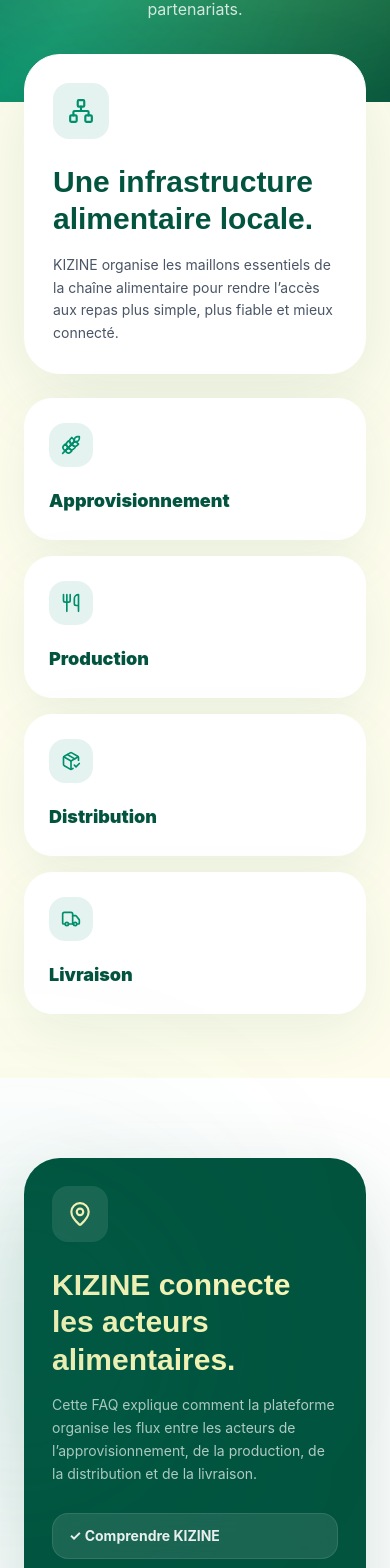
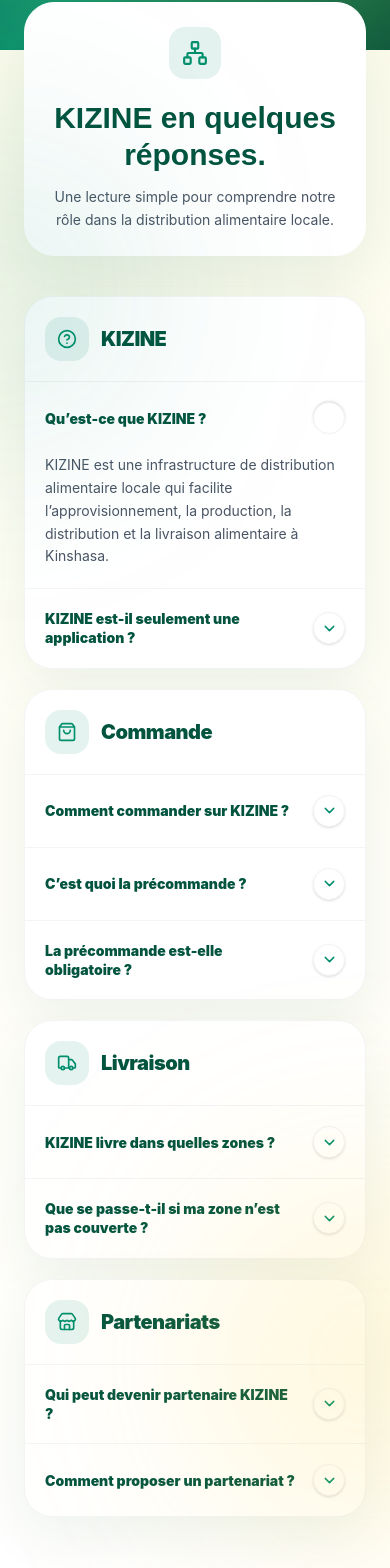
Before and after one commit to PerfectCode01/Kizine-landing, a React (Vite) app: page /faq in a window 390 px wide. Shown: the part 394-1962 px from the top of the page. Built offline with nearby package versions, Linux system fonts and the light colour scheme.

Commit message:
modification

```diff
--- a/src/components/layout/Layout.tsx
+++ b/src/components/layout/Layout.tsx
@@ -1,5 +1,6 @@
 import { Outlet } from 'react-router-dom';
 import Navbar from './Navbar'; // Ton composant Navbar actuel
+import Footer from '../sections/V0/Footer';
 
 export default function Layout() {
   return (
@@ -11,6 +12,7 @@
         {/* C'est ici que React Router va injecter Home, About, etc. */}
         <Outlet />
       </main>
+      <Footer/>
 
       {/* Tu peux aussi mettre un Footer global ici */}
     </div>
--- a/src/pages/FaqPage.tsx
+++ b/src/pages/FaqPage.tsx
@@ -1,16 +1,11 @@
 import {
   ArrowRight,
-  BarChart3,
   ChevronDown,
   HelpCircle,
-  MapPin,
   Network,
-  PackageCheck,
   ShoppingBag,
   Store,
   Truck,
-  Utensils,
-  Wheat,
 } from "lucide-react";
 import { useState } from "react";
 import { motion, AnimatePresence } from "framer-motion";
@@ -26,80 +21,49 @@
       {
         question: "Qu’est-ce que KIZINE ?",
         answer:
-          "KIZINE est une infrastructure de distribution alimentaire locale. Elle vise à mieux organiser l’approvisionnement, la production, la distribution et la livraison alimentaire à Kinshasa.",
+          "KIZINE est une infrastructure de distribution alimentaire locale qui facilite l’approvisionnement, la production, la distribution et la livraison alimentaire à Kinshasa.",
       },
       {
-        question: "KIZINE est-il seulement une application de commande ?",
+        question: "KIZINE est-il seulement une application ?",
         answer:
-          "Non. L’application est une interface visible pour les utilisateurs, mais KIZINE construit surtout un écosystème qui connecte les acteurs de la chaîne alimentaire locale.",
-      },
-      {
-        question: "Pourquoi parler d’infrastructure alimentaire ?",
-        answer:
-          "Parce que KIZINE ne se limite pas à vendre des repas. La plateforme structure les flux entre fournisseurs, cuisines, restaurants, livreurs et consommateurs.",
+          "Non. L’application est l’interface visible côté utilisateur. Derrière, KIZINE connecte les acteurs de la chaîne alimentaire locale.",
       },
     ],
   },
   {
-    category: "Écosystème",
-    icon: <Network size={20} />,
+    category: "Commande",
+    icon: <ShoppingBag size={20} />,
     questions: [
       {
-        question: "Quels acteurs KIZINE connecte-t-il ?",
+        question: "Comment commander sur KIZINE ?",
         answer:
-          "KIZINE connecte progressivement les fournisseurs, restaurants, cuisines, points de distribution, livreurs et consommateurs au sein d’un même écosystème.",
+          "L’utilisateur choisit un repas disponible, l’ajoute au panier, valide sa commande et suit les étapes prévues jusqu’à la livraison.",
       },
       {
-        question: "Quel est le rôle des restaurants et cuisines ?",
+        question: "C’est quoi la précommande ?",
         answer:
-          "Les restaurants et cuisines participent à la production alimentaire. KIZINE leur apporte des outils pour présenter leurs offres, recevoir des commandes et mieux organiser la distribution.",
+          "La précommande permet de planifier un repas à l’avance afin de réduire l’attente et mieux organiser la production.",
       },
       {
-        question: "Les fournisseurs peuvent-ils rejoindre KIZINE ?",
+        question: "La précommande est-elle obligatoire ?",
         answer:
-          "Oui. Les fournisseurs font partie de la vision KIZINE, car l’approvisionnement est un maillon essentiel pour rendre la chaîne alimentaire plus fiable.",
+          "Non. Selon la disponibilité, l’utilisateur peut commander immédiatement ou précommander pour un moment précis.",
       },
     ],
   },
   {
-    category: "Commande & précommande",
-    icon: <ShoppingBag size={20} />,
-    questions: [
-      {
-        question: "À quoi sert la commande sur KIZINE ?",
-        answer:
-          "La commande permet aux utilisateurs d’accéder plus simplement aux repas disponibles autour d’eux, tout en aidant les acteurs alimentaires à mieux gérer la demande.",
-      },
-      {
-        question: "C’est quoi la précommande ?",
-        answer:
-          "La précommande permet d’anticiper un besoin alimentaire. Elle aide les utilisateurs à planifier leurs repas et les cuisines à mieux organiser leur production.",
-      },
-      {
-        question: "La précommande est-elle obligatoire ?",
-        answer:
-          "Non. Elle complète la commande classique. Selon la disponibilité, l’utilisateur peut commander immédiatement ou planifier son repas pour un moment précis.",
-      },
-    ],
-  },
-  {
-    category: "Distribution & livraison",
+    category: "Livraison",
     icon: <Truck size={20} />,
     questions: [
       {
-        question: "Comment KIZINE organise la livraison ?",
-        answer:
-          "La livraison est pensée comme un maillon de distribution. KIZINE cherche à mieux coordonner les commandes, les zones, les délais et les opérations de terrain.",
-      },
-      {
         question: "KIZINE livre dans quelles zones ?",
         answer:
-          "KIZINE se développe à partir de Kinshasa. Les zones couvertes évoluent progressivement selon l’organisation opérationnelle et les partenaires disponibles.",
+          "KIZINE se développe progressivement à Kinshasa. Les zones couvertes évoluent selon l’organisation opérationnelle et les partenaires disponibles.",
       },
       {
         question: "Que se passe-t-il si ma zone n’est pas couverte ?",
         answer:
-          "L’application pourra vous indiquer que le service n’est pas encore disponible à votre adresse. L’objectif est d’étendre la couverture de manière maîtrisée.",
+          "L’application vous indiquera que le service n’est pas encore disponible à votre adresse.",
       },
     ],
   },
@@ -110,48 +74,15 @@
       {
         question: "Qui peut devenir partenaire KIZINE ?",
         answer:
-          "Restaurants, cuisines, fournisseurs, acteurs logistiques et autres professionnels de l’alimentation peuvent rejoindre l’écosystème KIZINE.",
+          "Restaurants, cuisines, fournisseurs, acteurs logistiques et professionnels de l’alimentation peuvent rejoindre l’écosystème KIZINE.",
       },
       {
         question: "Comment proposer un partenariat ?",
         answer:
-          "Vous pouvez contacter l’équipe KIZINE via la page Contact. Les demandes sont étudiées selon leur lien avec l’approvisionnement, la production, la distribution ou la livraison alimentaire.",
-      },
-      {
-        question: "KIZINE travaille-t-il avec des acteurs logistiques ?",
-        answer:
-          "Oui. La logistique est essentielle pour construire une distribution alimentaire plus fiable, plus locale et mieux coordonnée.",
+          "Vous pouvez contacter l’équipe KIZINE via la page Contact. Nous étudions les demandes liées à la production, la distribution ou la livraison alimentaire.",
       },
     ],
   },
-];
-
-const quickPoints = [
-  {
-    icon: <Wheat size={20} />,
-    label: "Approvisionnement",
-  },
-  {
-    icon: <Utensils size={20} />,
-    label: "Production",
-  },
-  {
-    icon: <PackageCheck size={20} />,
-    label: "Distribution",
-  },
-  {
-    icon: <Truck size={20} />,
-    label: "Livraison",
-  },
-];
-
-const supportTopics = [
-  "Comprendre KIZINE",
-  "Rejoindre l’écosystème",
-  "Commande & précommande",
-  "Zones de livraison",
-  "Partenariats restaurants",
-  "Partenariats logistiques",
 ];
 
 export default function FAQPage() {
@@ -163,7 +94,7 @@
 
   return (
     <main className="overflow-hidden bg-white">
-      {/* HERO — gardé */}
+      {/* HERO */}
       <section className="relative overflow-hidden bg-[linear-gradient(135deg,rgb(2,84,63)_0%,rgb(0,143,108)_55%,rgb(2,84,63)_100%)] pt-32 pb-20 lg:pt-40 lg:pb-28">
         <div className="pointer-events-none absolute -right-32 top-0 h-[420px] w-[420px] rounded-full bg-[rgb(255,209,45)]/25 blur-[120px]" />
         <div className="pointer-events-none absolute -left-32 bottom-0 h-[360px] w-[360px] rounded-full bg-[rgb(252,246,184)]/15 blur-[120px]" />
@@ -188,148 +119,65 @@
             </h1>
 
             <p className="mx-auto mt-6 max-w-2xl text-base leading-relaxed text-white/80 sm:text-lg">
-              Retrouvez les réponses essentielles sur KIZINE, son écosystème, la
-              commande, la précommande, la distribution et les partenariats.
+              Les réponses essentielles sur KIZINE, la commande, la livraison et
+              les partenariats.
             </p>
           </motion.div>
         </Container>
       </section>
 
-      {/* INTRO */}
-      <section className="relative bg-[rgb(252,246,184)]/25 py-16 lg:py-24">
+      {/* FAQ CONTENT */}
+      <section className="relative bg-[linear-gradient(180deg,rgb(252,246,184,0.24)_0%,#ffffff_100%)] py-16 lg:py-24">
+        <div className="pointer-events-none absolute -left-40 top-20 h-[320px] w-[320px] rounded-full bg-[rgb(0,143,108)]/10 blur-[100px]" />
+        <div className="pointer-events-none absolute -right-40 bottom-10 h-[360px] w-[360px] rounded-full bg-[rgb(255,209,45)]/18 blur-[110px]" />
+
         <Container>
-          <div className="-mt-28 grid gap-6 lg:grid-cols-[0.45fr_0.55fr] lg:gap-8">
+          <div className="mx-auto max-w-4xl">
             <motion.div
-              className="rounded-[36px] border border-white bg-white p-7 shadow-[0_25px_80px_rgba(2,84,63,0.10)] lg:p-8"
+              className="-mt-28 mb-10 rounded-[30px] border border-white bg-white p-6 text-center shadow-[0_24px_70px_rgba(2,84,63,0.10)] sm:p-8"
               initial={{ y: 28, opacity: 0 }}
               animate={{ y: 0, opacity: 1 }}
               transition={{ duration: 0.65, ease: "easeOut" }}
             >
-              <div className="flex h-14 w-14 items-center justify-center rounded-2xl bg-[rgb(0,143,108)]/10 text-[rgb(0,143,108)]">
+              <div className="mx-auto flex h-13 w-13 items-center justify-center rounded-2xl bg-[rgb(0,143,108)]/10 text-[rgb(0,143,108)]">
                 <Network size={26} />
               </div>
 
               <h2
-                className="mt-6 text-3xl font-black leading-tight text-[rgb(2,84,63)] sm:text-4xl"
+                className="mt-5 text-3xl font-black leading-tight text-[rgb(2,84,63)] sm:text-4xl"
                 style={{ fontFamily: "var(--font-heading)" }}
               >
-                Une infrastructure alimentaire locale.
+                KIZINE en quelques réponses.
               </h2>
 
-              <p className="mt-4 text-sm leading-relaxed text-gray-600 sm:text-base">
-                KIZINE organise les maillons essentiels de la chaîne alimentaire
-                pour rendre l’accès aux repas plus simple, plus fiable et mieux
-                connecté.
+              <p className="mx-auto mt-3 max-w-2xl text-sm leading-relaxed text-gray-600 sm:text-base">
+                Une lecture simple pour comprendre notre rôle dans la
+                distribution alimentaire locale.
               </p>
             </motion.div>
 
-            <motion.div
-              className="grid gap-4 sm:grid-cols-2"
-              initial={{ y: 28, opacity: 0 }}
-              animate={{ y: 0, opacity: 1 }}
-              transition={{ duration: 0.65, delay: 0.08, ease: "easeOut" }}
-            >
-              {quickPoints.map((item) => (
-                <div
-                  key={item.label}
-                  className="rounded-[28px] border border-white bg-white p-6 shadow-[0_18px_55px_rgba(2,84,63,0.08)]"
-                >
-                  <div className="flex h-11 w-11 items-center justify-center rounded-2xl bg-[rgb(0,143,108)]/10 text-[rgb(0,143,108)]">
-                    {item.icon}
-                  </div>
-
-                  <p className="mt-5 text-lg font-black text-[rgb(2,84,63)]">
-                    {item.label}
-                  </p>
-                </div>
-              ))}
-            </motion.div>
-          </div>
-        </Container>
-      </section>
-
-      {/* FAQ CONTENT */}
-      <section className="relative bg-white py-20 lg:py-28">
-        <div className="pointer-events-none absolute -left-40 top-20 h-[360px] w-[360px] rounded-full bg-[rgb(0,143,108)]/10 blur-[110px]" />
-        <div className="pointer-events-none absolute -right-40 bottom-10 h-[420px] w-[420px] rounded-full bg-[rgb(255,209,45)]/20 blur-[120px]" />
-
-        <Container>
-          <div className="grid gap-8 lg:grid-cols-[0.34fr_0.66fr] lg:gap-12">
-            {/* LEFT INFO */}
-            <motion.aside
-              className="h-fit rounded-[36px] bg-[rgb(2,84,63)] p-7 text-white shadow-[0_30px_90px_rgba(2,84,63,0.18)] lg:sticky lg:top-28"
-              initial={{ y: 28, opacity: 0 }}
-              whileInView={{ y: 0, opacity: 1 }}
-              viewport={{ once: true }}
-              transition={{ duration: 0.65, ease: "easeOut" }}
-            >
-              <div className="flex h-14 w-14 items-center justify-center rounded-2xl bg-white/10 text-[rgb(252,246,184)]">
-                <MapPin size={26} />
-              </div>
-
-              <h2
-                className="mt-6 text-3xl font-black leading-tight text-[rgb(252,246,184)]"
-                style={{ fontFamily: "var(--font-heading)" }}
-              >
-                KIZINE connecte les acteurs alimentaires.
-              </h2>
-
-              <p className="mt-4 text-sm leading-relaxed text-white/70">
-                Cette FAQ explique comment la plateforme organise les flux entre
-                les acteurs de l’approvisionnement, de la production, de la
-                distribution et de la livraison.
-              </p>
-
-              <div className="mt-7 space-y-3">
-                {supportTopics.map((item) => (
-                  <div
-                    key={item}
-                    className="rounded-2xl border border-white/10 bg-white/10 px-4 py-3 text-sm font-bold text-white/90 backdrop-blur-md"
-                  >
-                    ✓ {item}
-                  </div>
-                ))}
-              </div>
-
-              <div className="mt-8 rounded-[26px] bg-white p-5">
-                <p className="text-xs font-black uppercase tracking-[0.18em] text-[rgb(0,143,108)]">
-                  Besoin d’une précision ?
-                </p>
-                <p className="mt-2 text-sm leading-relaxed text-gray-600">
-                  Contactez-nous pour toute demande liée à l’écosystème KIZINE
-                  ou à un partenariat.
-                </p>
-              </div>
-            </motion.aside>
-
-            {/* QUESTIONS */}
-            <div className="space-y-6">
+            <div className="space-y-5">
               {faqs.map((group, groupIndex) => (
                 <motion.div
                   key={group.category}
-                  className="overflow-hidden rounded-[34px] border border-gray-100 bg-white shadow-[0_25px_80px_rgba(2,84,63,0.08)]"
-                  initial={{ y: 28, opacity: 0 }}
+                  className="overflow-hidden rounded-[28px] border border-gray-100 bg-white shadow-[0_18px_55px_rgba(2,84,63,0.07)]"
+                  initial={{ y: 24, opacity: 0 }}
                   whileInView={{ y: 0, opacity: 1 }}
                   viewport={{ once: true }}
                   transition={{
-                    duration: 0.65,
-                    delay: groupIndex * 0.05,
+                    duration: 0.55,
+                    delay: groupIndex * 0.04,
                     ease: "easeOut",
                   }}
                 >
-                  <div className="flex items-center gap-3 border-b border-gray-100 bg-[linear-gradient(135deg,#ffffff_0%,#f6fbf8_100%)] p-5 sm:p-7">
-                    <div className="flex h-12 w-12 items-center justify-center rounded-2xl bg-[rgb(0,143,108)]/10 text-[rgb(0,143,108)]">
+                  <div className="flex items-center gap-3 border-b border-gray-100 px-5 py-5 sm:px-7">
+                    <div className="flex h-11 w-11 shrink-0 items-center justify-center rounded-2xl bg-[rgb(0,143,108)]/10 text-[rgb(0,143,108)]">
                       {group.icon}
                     </div>
 
-                    <div>
-                      <p className="text-xs font-black uppercase tracking-[0.18em] text-[rgb(0,143,108)]">
-                        Catégorie
-                      </p>
-                      <h2 className="mt-1 text-2xl font-black tracking-tight text-[rgb(2,84,63)]">
-                        {group.category}
-                      </h2>
-                    </div>
+                    <h2 className="text-xl font-black tracking-tight text-[rgb(2,84,63)] sm:text-2xl">
+                      {group.category}
+                    </h2>
                   </div>
 
                   <div>
@@ -347,16 +195,18 @@
                             onClick={() => toggleItem(id)}
                             className="flex w-full items-center justify-between gap-4 px-5 py-5 text-left transition hover:bg-[rgb(0,143,108)]/5 sm:px-7"
                           >
-                            <span className="text-base font-black text-[rgb(2,84,63)] sm:text-lg">
+                            <span className="text-sm font-black leading-snug text-[rgb(2,84,63)] sm:text-base">
                               {item.question}
                             </span>
 
                             <span
-                              className={`flex h-9 w-9 shrink-0 items-center justify-center rounded-full border border-gray-100 bg-white text-[rgb(0,143,108)] shadow-sm transition ${
-                                isOpen ? "rotate-180 bg-[rgb(0,143,108)] text-white" : ""
+                              className={`flex h-8 w-8 shrink-0 items-center justify-center rounded-full border border-gray-100 bg-white text-[rgb(0,143,108)] shadow-sm transition ${
+                                isOpen
+                                  ? "rotate-180 bg-[rgb(0,143,108)] text-white"
+                                  : ""
                               }`}
                             >
-                              <ChevronDown size={18} />
+                              <ChevronDown size={17} />
                             </span>
                           </button>
 
@@ -367,12 +217,12 @@
                                 animate={{ height: "auto", opacity: 1 }}
                                 exit={{ height: 0, opacity: 0 }}
                                 transition={{
-                                  duration: 0.25,
+                                  duration: 0.22,
                                   ease: "easeInOut",
                                 }}
                                 className="overflow-hidden"
                               >
-                                <p className="px-5 pb-6 text-sm leading-relaxed text-gray-600 sm:px-7 sm:text-base">
+                                <p className="px-5 pb-5 text-sm leading-relaxed text-gray-600 sm:px-7 sm:text-base">
                                   {item.answer}
                                 </p>
                               </motion.div>
@@ -390,34 +240,26 @@
       </section>
 
       {/* CTA */}
-      <section className="bg-[linear-gradient(180deg,#ffffff_0%,#f8faf9_100%)] py-20 lg:py-28">
+      <section className="bg-white py-16 lg:py-24">
         <Container>
-          <div className="relative overflow-hidden rounded-[38px] border border-[rgb(0,143,108)]/10 bg-[linear-gradient(135deg,rgb(252,246,184)_0%,#ffffff_42%,#f5fbf8_100%)] px-6 py-16 text-center shadow-[0_35px_100px_rgba(2,84,63,0.12)] md:rounded-[60px] md:px-12 md:py-24">
-            <div className="pointer-events-none absolute -left-28 top-0 h-[320px] w-[320px] rounded-full bg-[rgb(0,143,108)]/12 blur-[100px]" />
-            <div className="pointer-events-none absolute -right-28 bottom-0 h-[320px] w-[320px] rounded-full bg-[rgb(255,209,45)]/25 blur-[100px]" />
-
-            <div className="relative mx-auto max-w-3xl">
-              <div className="mx-auto flex h-14 w-14 items-center justify-center rounded-2xl bg-[rgb(0,143,108)]/10 text-[rgb(0,143,108)]">
-                <BarChart3 size={28} />
-              </div>
-
+          <div className="relative overflow-hidden rounded-[32px] border border-[rgb(0,143,108)]/10 bg-[linear-gradient(135deg,rgb(252,246,184)_0%,#ffffff_48%,#f5fbf8_100%)] px-6 py-14 text-center shadow-[0_28px_80px_rgba(2,84,63,0.10)] md:rounded-[52px] md:px-12 md:py-20">
+            <div className="relative mx-auto max-w-2xl">
               <h2
-                className="mt-6 text-4xl font-black leading-[1.05] tracking-tight text-[rgb(2,84,63)] sm:text-5xl lg:text-6xl"
+                className="text-3xl font-black leading-[1.05] tracking-tight text-[rgb(2,84,63)] sm:text-5xl"
                 style={{ fontFamily: "var(--font-heading)" }}
               >
-                Vous souhaitez rejoindre l’écosystème KIZINE ?
+                Une autre question ?
               </h2>
 
-              <p className="mx-auto mt-6 max-w-2xl text-sm leading-relaxed text-gray-600 sm:text-base md:text-lg">
-                Restaurants, fournisseurs, cuisines ou partenaires logistiques :
-                construisons ensemble une distribution alimentaire plus locale,
-                plus fiable et mieux connectée.
+              <p className="mx-auto mt-5 max-w-xl text-sm leading-relaxed text-gray-600 sm:text-base">
+                Contactez-nous pour une demande d’information, un partenariat ou
+                une précision sur KIZINE.
               </p>
 
-              <div className="mt-9 flex justify-center">
+              <div className="mt-8 flex justify-center">
                 <Button href="/contact">
                   <span className="inline-flex items-center gap-2">
-                    Prendre contact
+                    Nous contacter
                     <ArrowRight size={18} />
                   </span>
                 </Button>
```
Also changed, not shown: src/components/layout/Navbar.tsx (+52 -20 lines), src/assets/logo.png (added).
